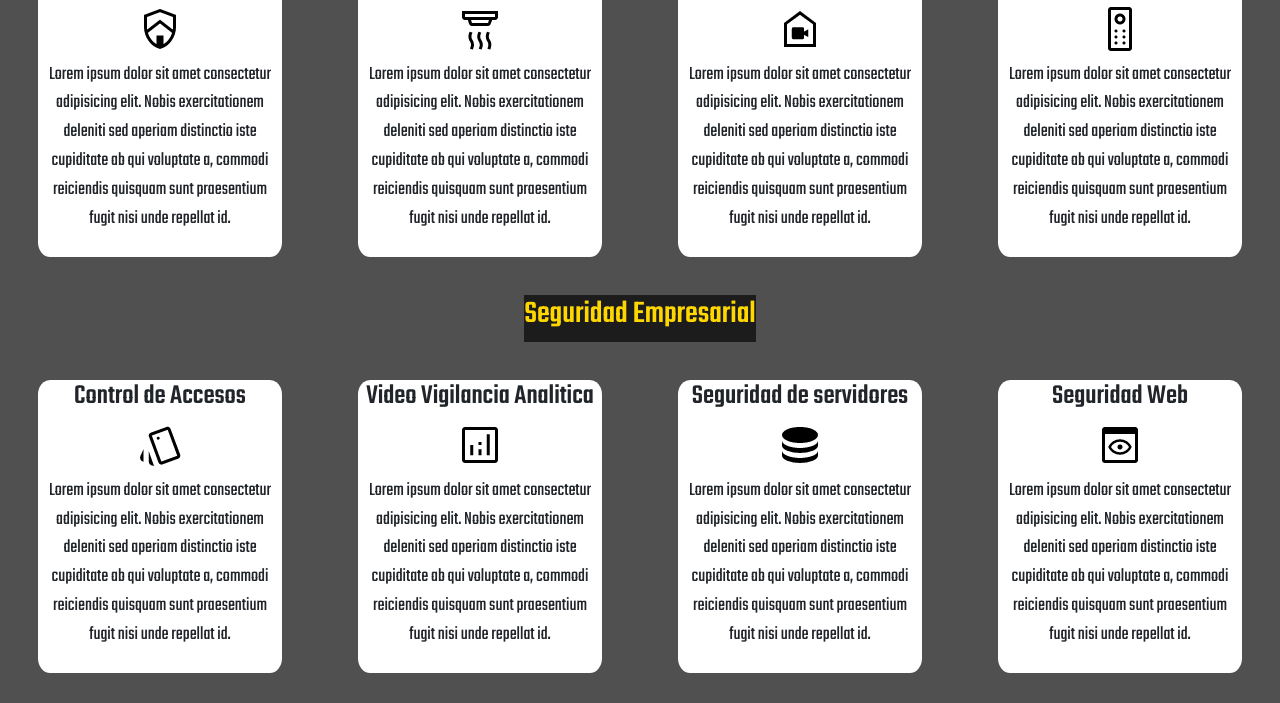
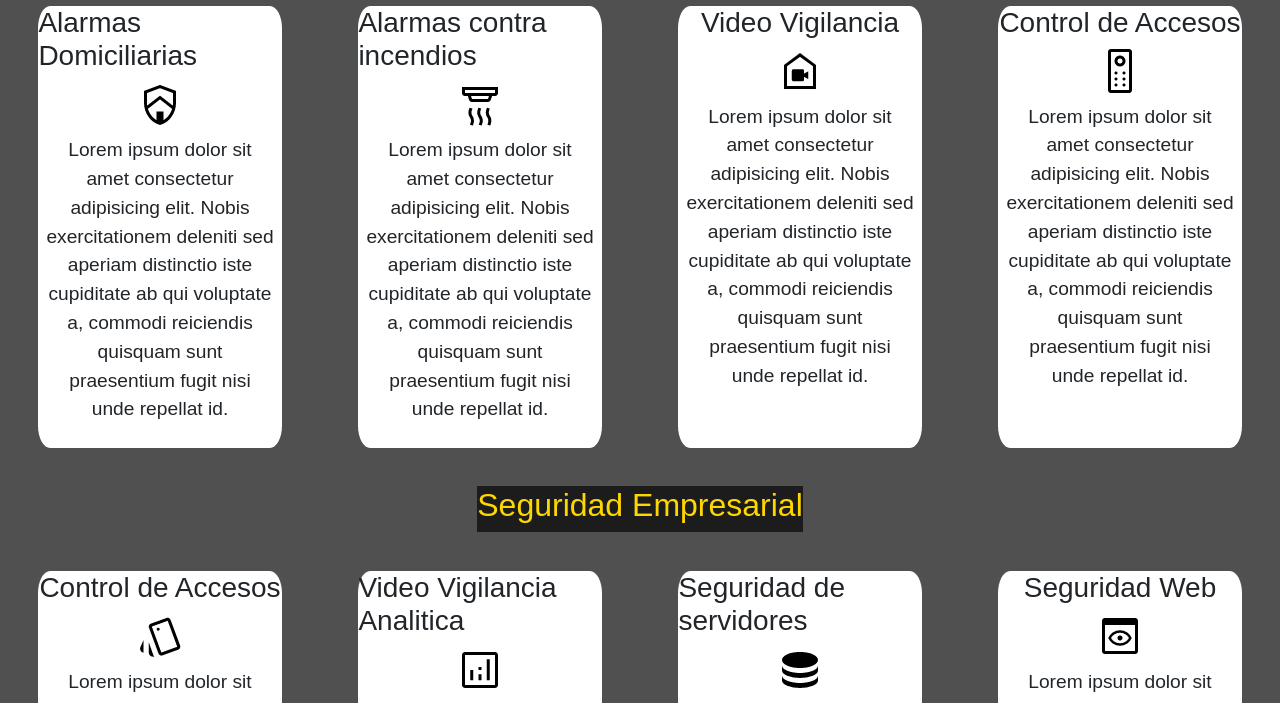
Before and after one commit to BornToBeSheep/pagina-web-seguridad, a plain HTML site: page index.html in a window 1280 px wide. Shown: the part 635-1338 px from the top of the page. Drawn offline with nearby package versions, Linux system fonts and the light colour scheme.

Commit message:
Prueba subida 2

```diff
--- a/index.html
+++ b/index.html
@@ -5,9 +5,6 @@
     <meta http-equiv="X-UA-Compatible" content="IE=edge">
     <meta name="viewport" content="width=device-width, initial-scale=1.0">
     <!-- Fuentes -->
-    <link rel="preconnect" href="https://fonts.googleapis.com">
-    <link rel="preconnect" href="https://fonts.gstatic.com" crossorigin>
-    <link href="https://fonts.googleapis.com/css2?family=Teko:wght@400;500&display=swap" rel="stylesheet">
     <!-- Link a Bootstrap -->
     <link href="https://cdn.jsdelivr.net/npm/bootstrap@5.2.0-beta1/dist/css/bootstrap.min.css" rel="stylesheet" integrity="sha384-0evHe/X+R7YkIZDRvuzKMRqM+OrBnVFBL6DOitfPri4tjfHxaWutUpFmBp4vmVor" crossorigin="anonymous">
     <!-- link a css -->
```
